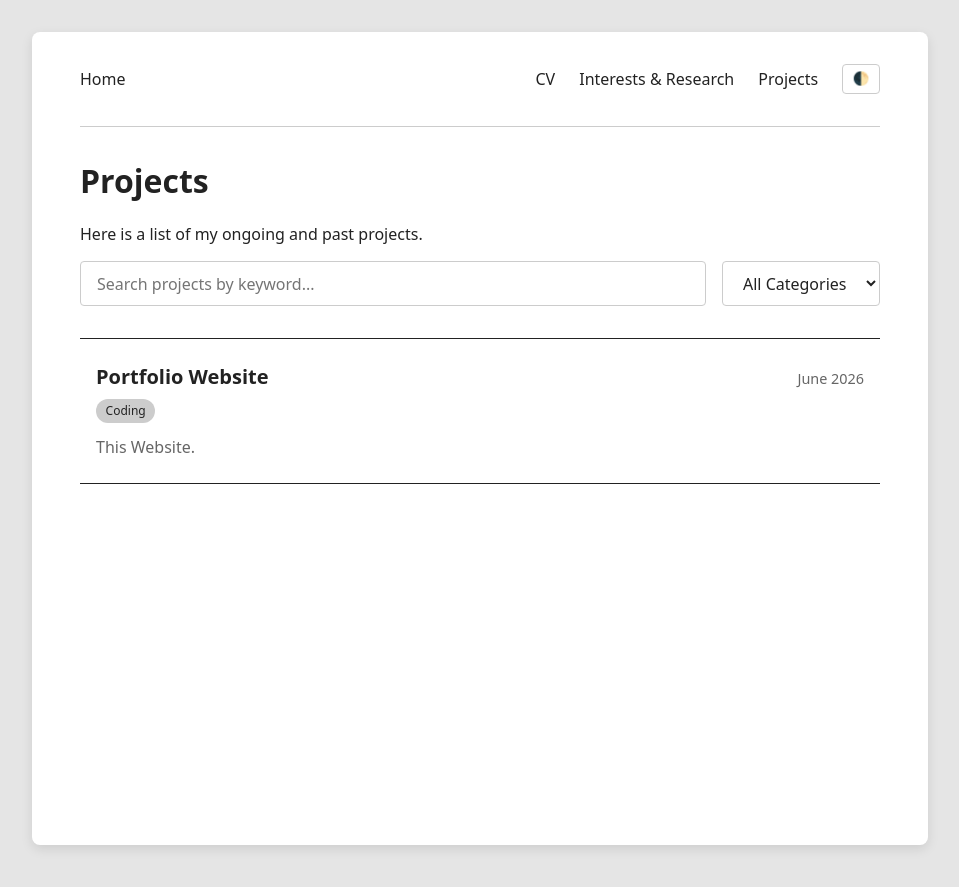
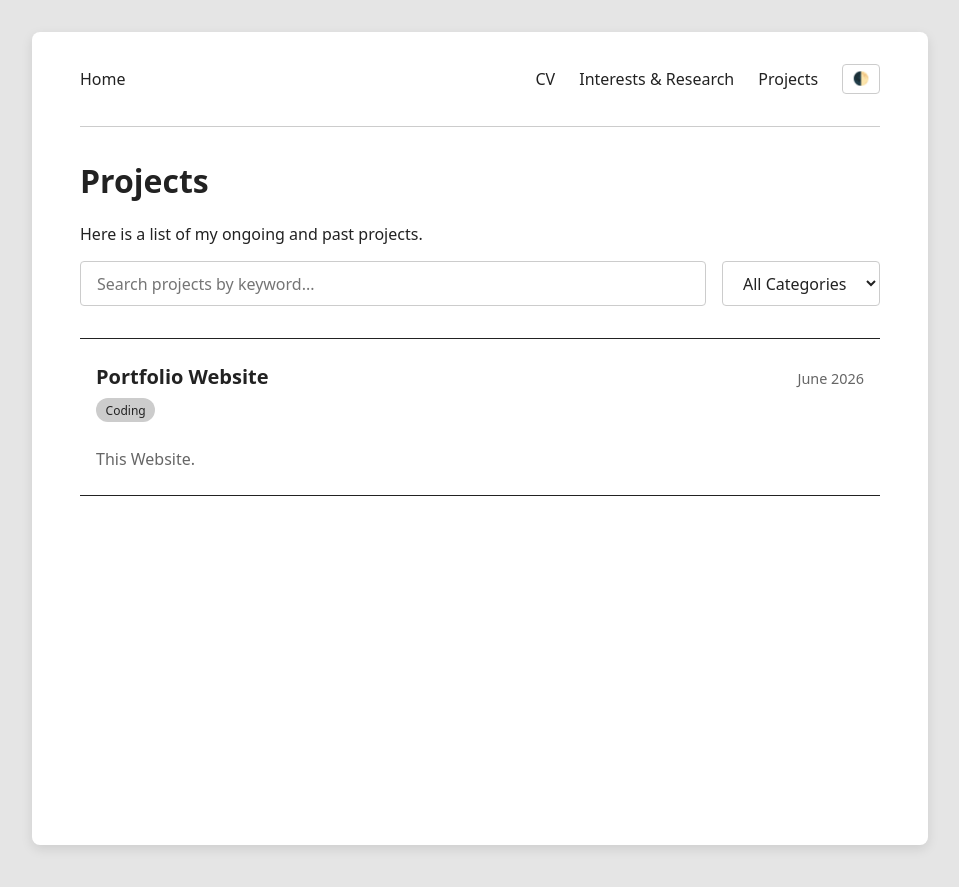
Before and after one commit to Will-McEniery/Will-McEniery.github.io, a Jekyll site: the page built from projects.html, in a window 1280 px wide. Shown: the top 887 px of the page, without its empty margins (160-1119 px from the left). Built offline with Jekyll 4.4.1, drawn with Linux system fonts in a browser that asks for light colours.

Commit message:
Add styling for tags container and category tags

```diff
--- a/assets/css/style.scss
+++ b/assets/css/style.scss
@@ -163,3 +163,21 @@
     color: var(--text-muted);
     line-height: 1.5;
 }
+
+/* --- Update to List Styling --- */
+.tags-container {
+    display: flex;
+    flex-wrap: wrap; /* Allows tags to flow to the next line if needed */
+    gap: 0.5rem; /* Space between tags */
+    margin-bottom: 0.8rem;
+}
+
+.item-list .category-tag {
+    display: inline-block;
+    font-size: 0.75rem;
+    background-color: var(--border);
+    padding: 0.2rem 0.6rem;
+    border-radius: 12px;
+    color: var(--text-main);
+    /* Removed the margin-bottom from here, as the tags-container handles spacing now */
+}
```
